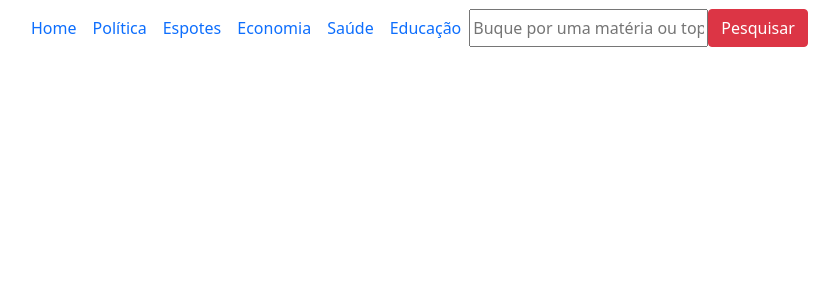
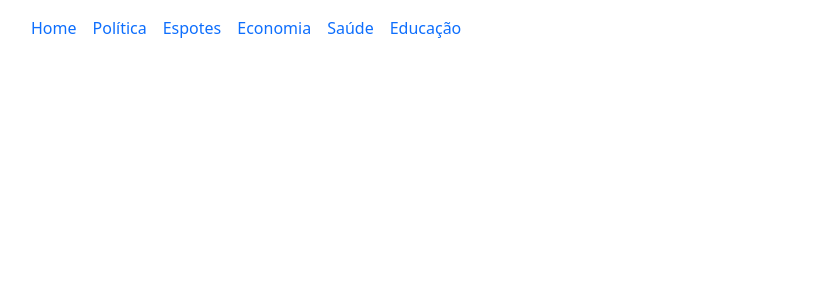
Before and after one commit to lgvcelulares/Projeto-a3-PHP, a PHP site: page / in a window 1280 px wide. Shown: the top 300 px of the page, without its empty margins (59-898 px from the left). Run offline with PHP 8.4, Linux system fonts and the light colour scheme.

Commit message:
Update index.php

```diff
--- a/index.php
+++ b/index.php
@@ -34,14 +34,6 @@
                 <li>
                     <a href="educacao.html" class="nav-link">Educação</a>
                 </li>
-                <li>
-                    <div id="pesquisa-materia">
-                        <form class="d-flex" id="search-form">
-                            <input type="text" placeholder="Buque por uma matéria ou topico" class="" id="inp_pesquisa" aria-label="Search">
-                            <button class="btn btn-danger" id="btnPesquisar" type="submit">Pesquisar</button>
-                        </form>
-                    </div>
-                </li>
             </ul>
         </div>
     </nav>
```
